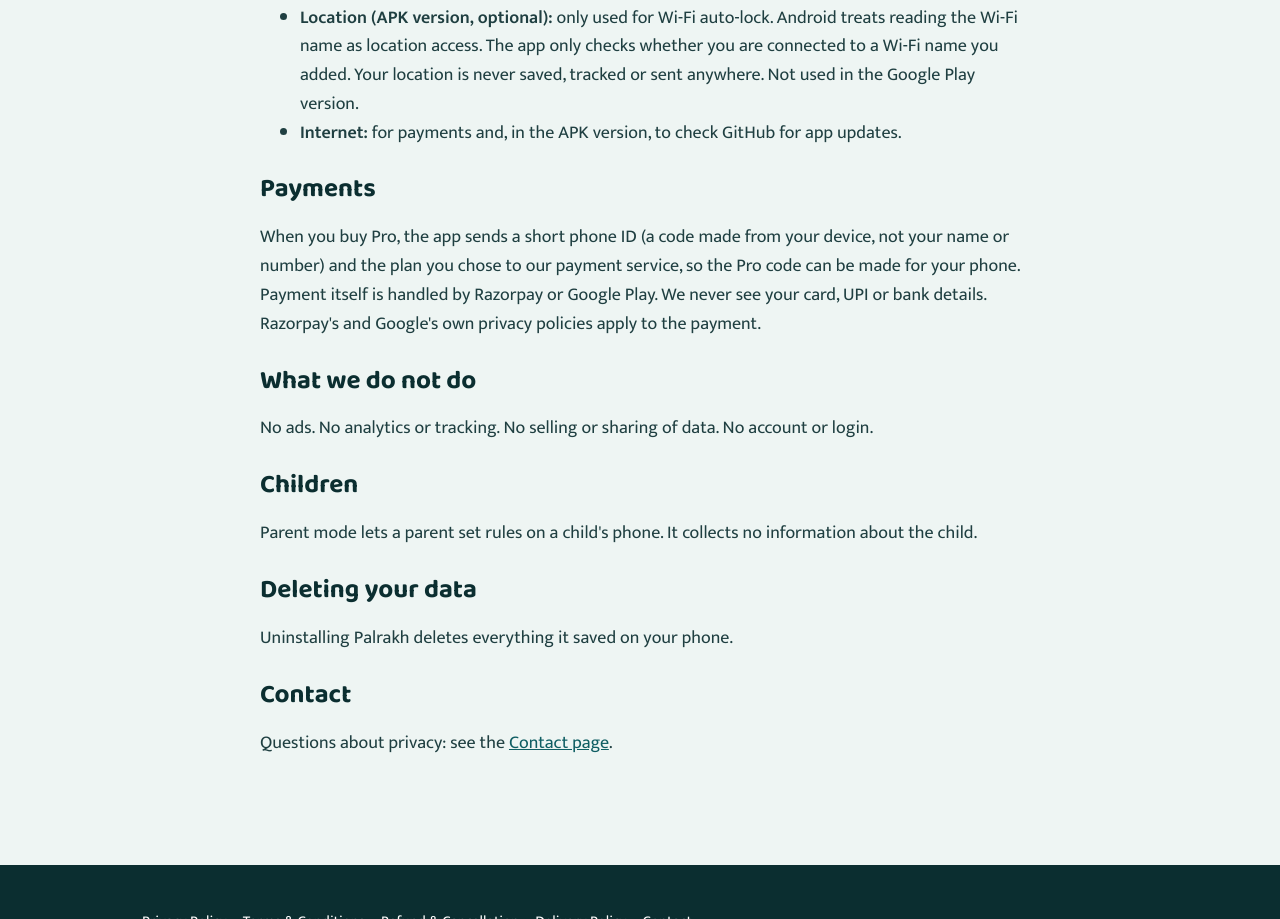
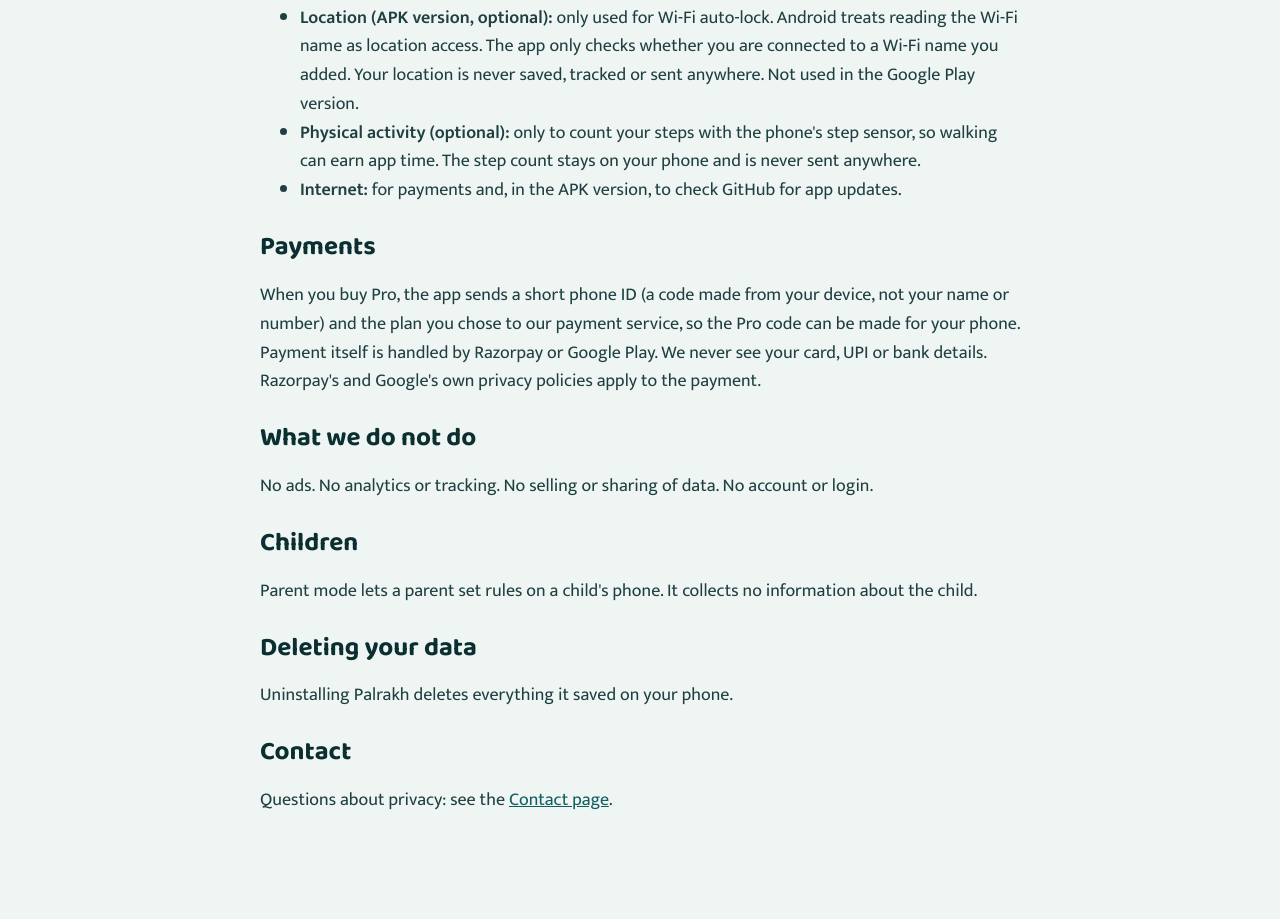
Before and after one commit to rakeshkirad131/focuslock, a plain HTML site: page docs/privacy.html in a window 1280 px wide. Shown: the part 844-1763 px from the top of the page. Drawn offline with Linux system fonts and the light colour scheme.

Commit message:
v3.27: earn-time system (walk + focus) and Warli tree
Co-Authored-By: Claude Opus 5.5 <noreply@anthropic.com>
Claude-Session: https://claude.ai/code/session_01DYsmPNz4AnXtYqRBxK11Yy

```diff
--- a/docs/privacy.html
+++ b/docs/privacy.html
@@ -18,6 +18,7 @@
 <li><b>Notification access (Full version, optional):</b> only to hide notifications from locked apps during a lock and to count them. Notification content is not read, saved or sent.</li>
 <li><b>Device admin (APK version, optional):</b> only to stop the app from being uninstalled during a lock. It does not read any data.</li>
 <li><b>Location (APK version, optional):</b> only used for Wi-Fi auto-lock. Android treats reading the Wi-Fi name as location access. The app only checks whether you are connected to a Wi-Fi name you added. Your location is never saved, tracked or sent anywhere. Not used in the Google Play version.</li>
+<li><b>Physical activity (optional):</b> only to count your steps with the phone's step sensor, so walking can earn app time. The step count stays on your phone and is never sent anywhere.</li>
 <li><b>Internet:</b> for payments and, in the APK version, to check GitHub for app updates.</li>
 </ul>
 <h2>Payments</h2>
```
Also changed, not shown: 1 other file.
